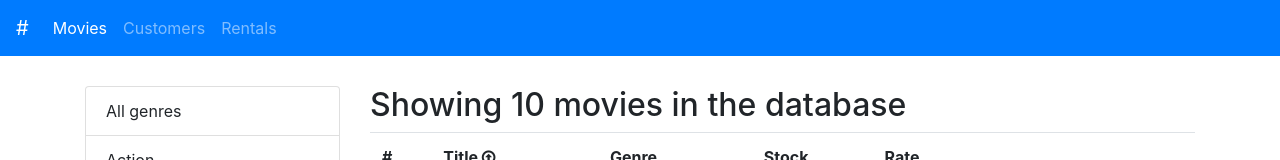
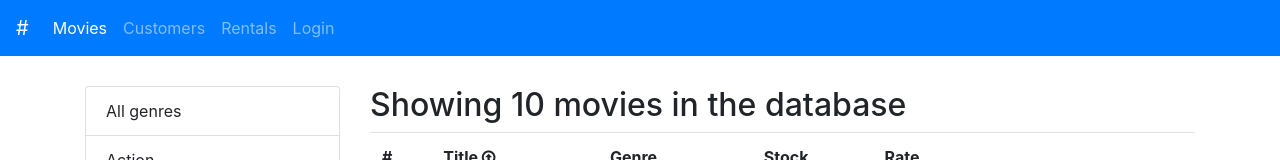
Before and after one commit to IonOlaru/react-js-fun, a React (Create React App) app in the folder mosh-vidly/: page /movies in a window 1280 px wide. Shown: the top 160 px of the page. Built offline with nearby package versions, Linux system fonts and the light colour scheme.

Commit message:
loginForm

```diff
--- a/mosh-vidly/src/App.js
+++ b/mosh-vidly/src/App.js
@@ -1,12 +1,13 @@
 import React, { Component } from "react";
+import { Route, Redirect, Switch } from "react-router-dom";
 import Movies from "./components/movies";
 import MovieForm from "./components/movieForm";
 import Customers from "./components/customers";
 import Rentals from "./components/rentals";
 import NotFound from "./components/notFound";
-import { Route, Redirect, Switch } from "react-router-dom";
+import NavBar from "./components/navBar";
+import LoginForm from "./components/loginForm";
 import "./App.css";
-import NavBar from "./components/navBar";
 
 class App extends Component {
   render() {
@@ -15,6 +16,7 @@
         <NavBar />
         <main className="container">
           <Switch>
+            <Route path="/login" component={LoginForm} />
             <Route path="/movies/:id" component={MovieForm} />
             <Route path="/movies" component={Movies} />
             <Route path="/customers" component={Customers} />
--- /dev/null
+++ b/mosh-vidly/src/components/loginForm.jsx
@@ -0,0 +1,29 @@
+import React, { Component } from "react";
+class LoginForm extends Component {
+  render() {
+    return (
+      <div>
+        <div className="row">
+          <div className="col-3" />
+          <div className="col-6">
+            <h1>Login</h1>
+            <form>
+              <div className="form-group">
+                <label htmlFor="username">User</label>
+                <input id="username" type="text" className="form-control" />
+              </div>
+              <div className="form-group">
+                <label htmlFor="password">Password</label>
+                <input id="password" type="text" className="form-control" />
+              </div>
+              <button className="btn btn-primary">Login</button>
+            </form>
+          </div>
+          <div className="col-3" />
+        </div>
+      </div>
+    );
+  }
+}
+
+export default LoginForm;
--- a/mosh-vidly/src/components/navBar.jsx
+++ b/mosh-vidly/src/components/navBar.jsx
@@ -38,6 +38,11 @@
               Rentals
             </NavLink>
           </li>
+          <li className="nav-item">
+            <NavLink className="nav-link" to="/login">
+              Login
+            </NavLink>
+          </li>
         </ul>
       </div>
     </nav>
```
